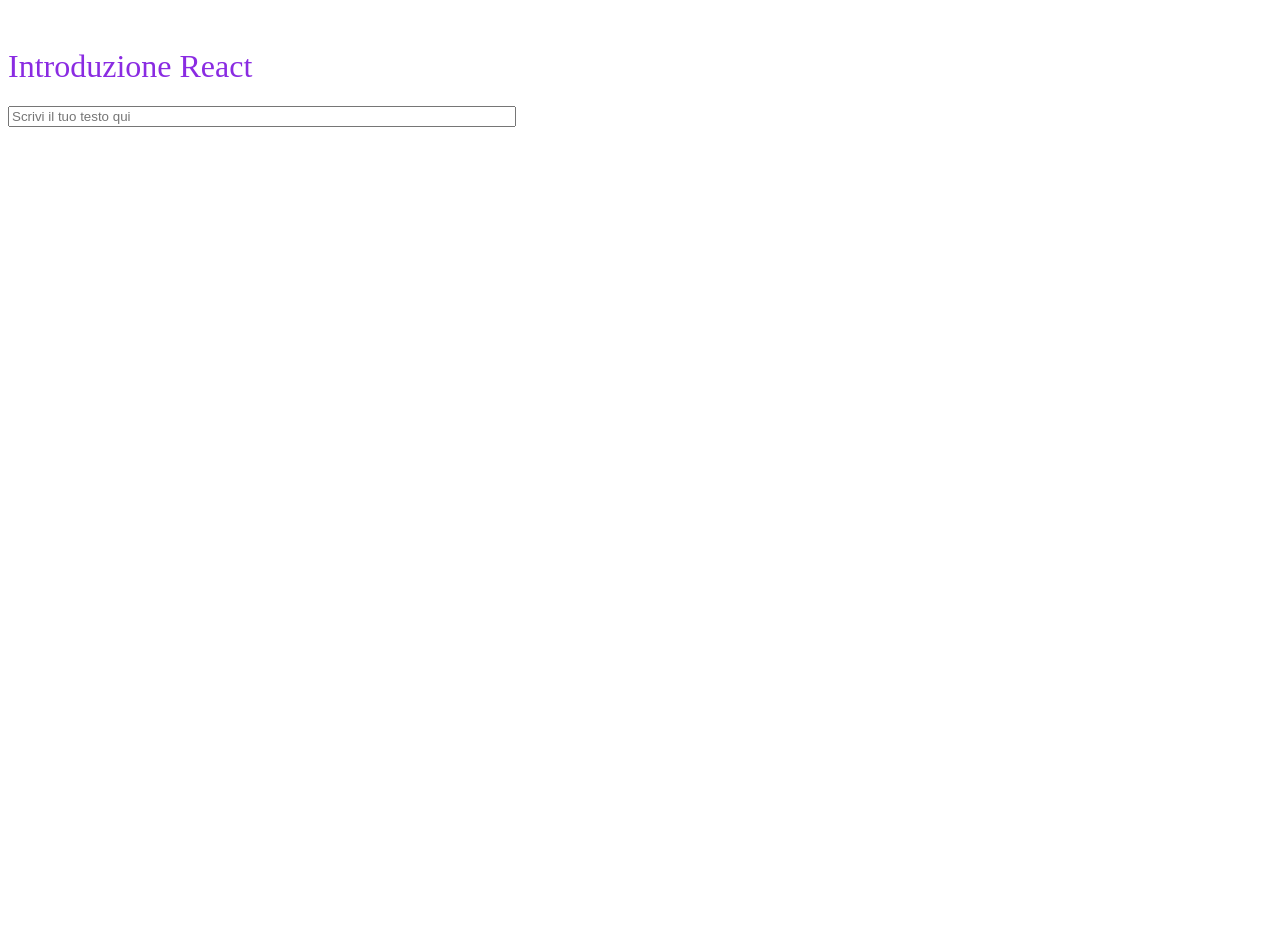
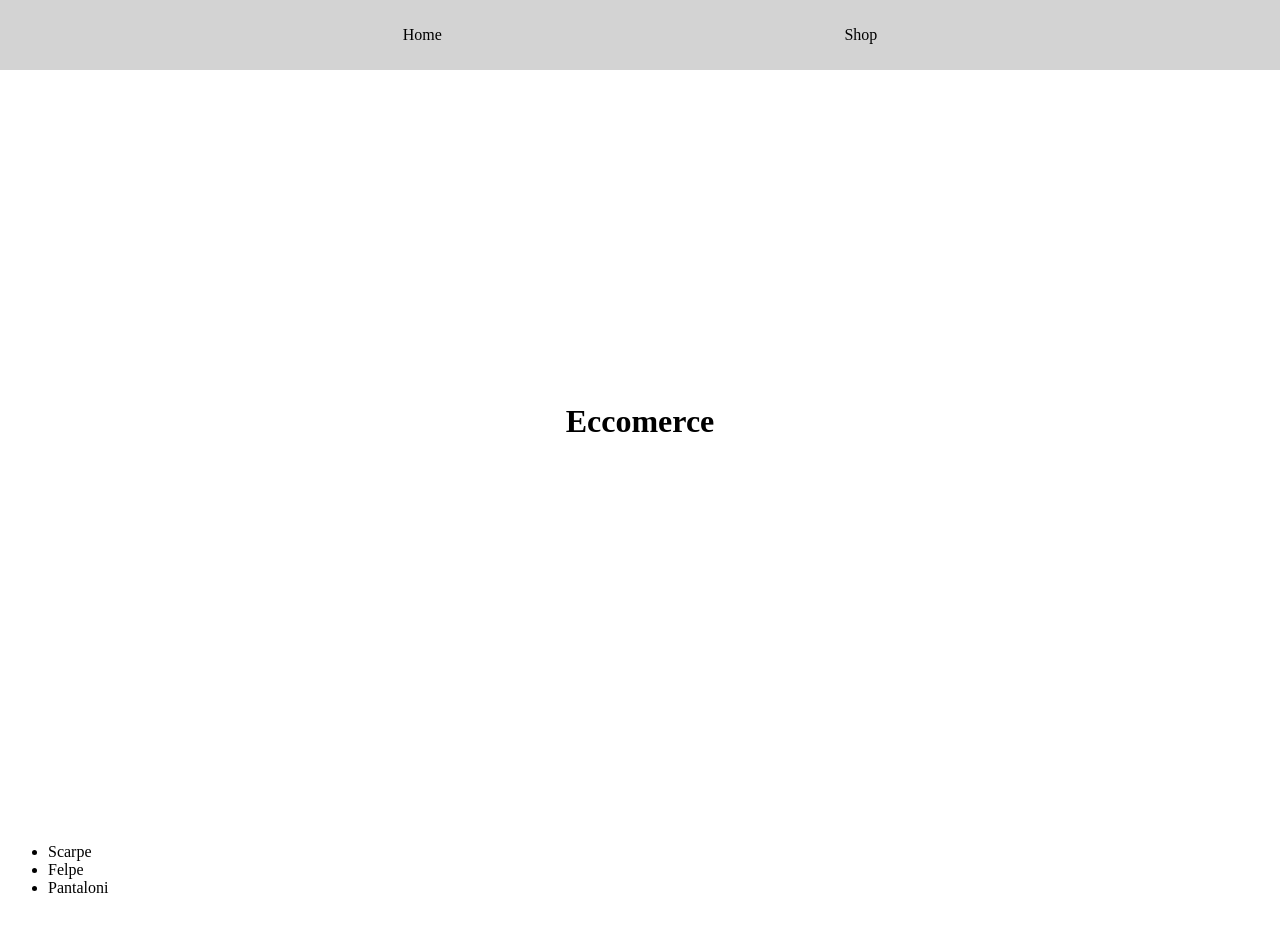
Before and after one commit to Hackademy-180/Esercizio-introduzione-React-Nicolina-Vesco, a React (Vite) app: page / in a window 1280 px wide. Shown: the top 949 px of the page. Before the commit the page ends 800 px from the top, so only its background shows below. Built offline with nearby package versions, Linux system fonts and the light colour scheme.

Commit message:
Aggiornato react con esercizio sui componenti

```diff
--- a/src/App.jsx
+++ b/src/App.jsx
@@ -1,13 +1,25 @@
+import Navbar from "./components/Navbar.jsx"
+import Header from "./components/Header.jsx"
+import List from "./components/List.jsx"
 
 function App() {
+    // Esercizio componenti
+  const product = ['Scarpe', 'Felpe', 'Pantaloni'];
 
   return (
     <>
+
+      <Navbar />
+      <Header />
+      <List product={product} />
+
+      {/* Esercizio introduzione a react */}
       <h1 className="title">Introduzione React</h1>
       <input type="text" className='input-text' placeholder='Scrivi il tuo testo qui'/>
-      <lavel htmlFor="text" className='label-text' />
+      <label htmlFor="text" className='label-text' />
     </>
   )
+
 }
 
 export default App
--- /dev/null
+++ b/src/components/Header.jsx
@@ -0,0 +1,5 @@
+export default function Header(){
+    return (
+        <h1 className="h-title">Eccomerce</h1>
+    )
+}
--- /dev/null
+++ b/src/components/List.jsx
@@ -0,0 +1,14 @@
+export default function List ({product}){
+    return(
+        <ul className="list-product">
+            {product.map((item)=>{
+                return(
+                    <li key={item}>{item}</li>
+
+
+
+                )
+            })}
+        </ul>
+    )
+}
--- /dev/null
+++ b/src/components/Navbar.jsx
@@ -0,0 +1,12 @@
+export default function Navbar() {
+    return (
+        <nav className="navcustom">
+            <div className="link">
+
+                <a href="/" className="nav-link">Home</a>
+                <a href="/" className="nav-link">Shop</a>
+
+            </div>
+        </nav>
+    )
+}
--- a/src/index.css
+++ b/src/index.css
@@ -10,3 +10,30 @@
   width:500px;
 
 }
+
+.navcustom{
+    width: 100%;
+    height:70px;
+    background: #d3d3d3;
+    top:0px;
+    position:fixed;
+    left:0;
+}
+.link{
+    height: 70px;
+    display: flex;
+    justify-content: space-evenly;
+    align-items: center;
+
+}
+.nav-link{
+    color:black;
+    text-decoration: none;
+}
+
+.h-title{
+    height:100vh;
+    display:flex;
+    justify-content: center;
+    align-items: center;
+}
```
